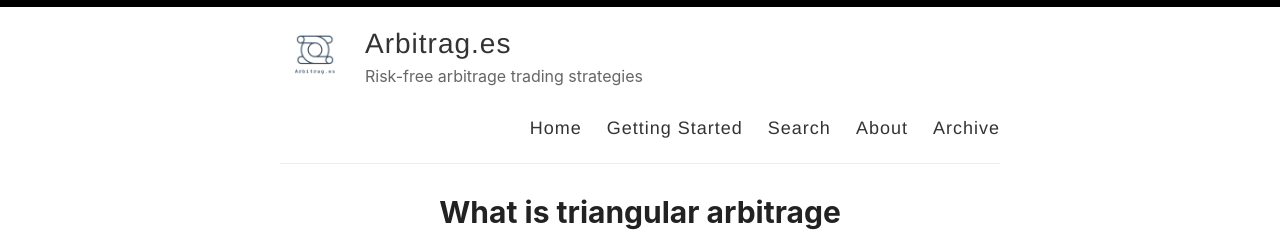
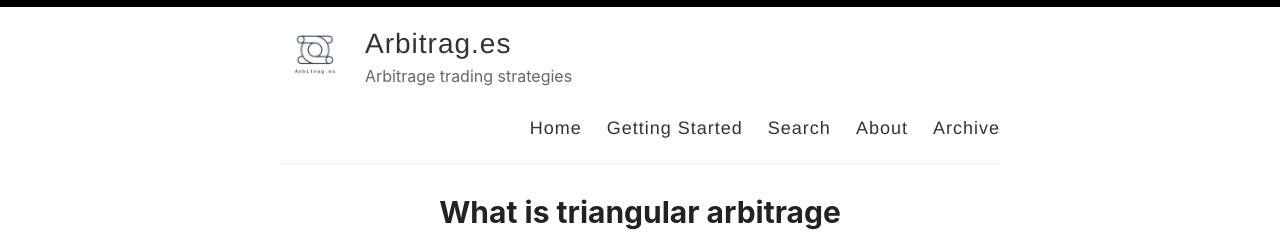
Before and after one commit to JHELY-Finance/arbitrag-es, a Jekyll site: the page built from index.html, in a window 1280 px wide. Shown: the top 250 px of the page. Built offline with Jekyll 4.4.1, drawn with Linux system fonts in a browser that asks for light colours; the list of posts is cut into pages by our own code.

Commit message:
Update _config.yml

```diff
--- a/_config.yml
+++ b/_config.yml
@@ -9,7 +9,7 @@ name: Arbitrag.es
 author: Arbitrag.es
 
 # Short bio or description (displayed in the header)
-description: Risk-free arbitrage trading strategies
+description: Arbitrage trading strategies
 
 # URL of your avatar or profile pic (you could use your GitHub profile pic)
 avatar: /images/logo_transparent.png
```
